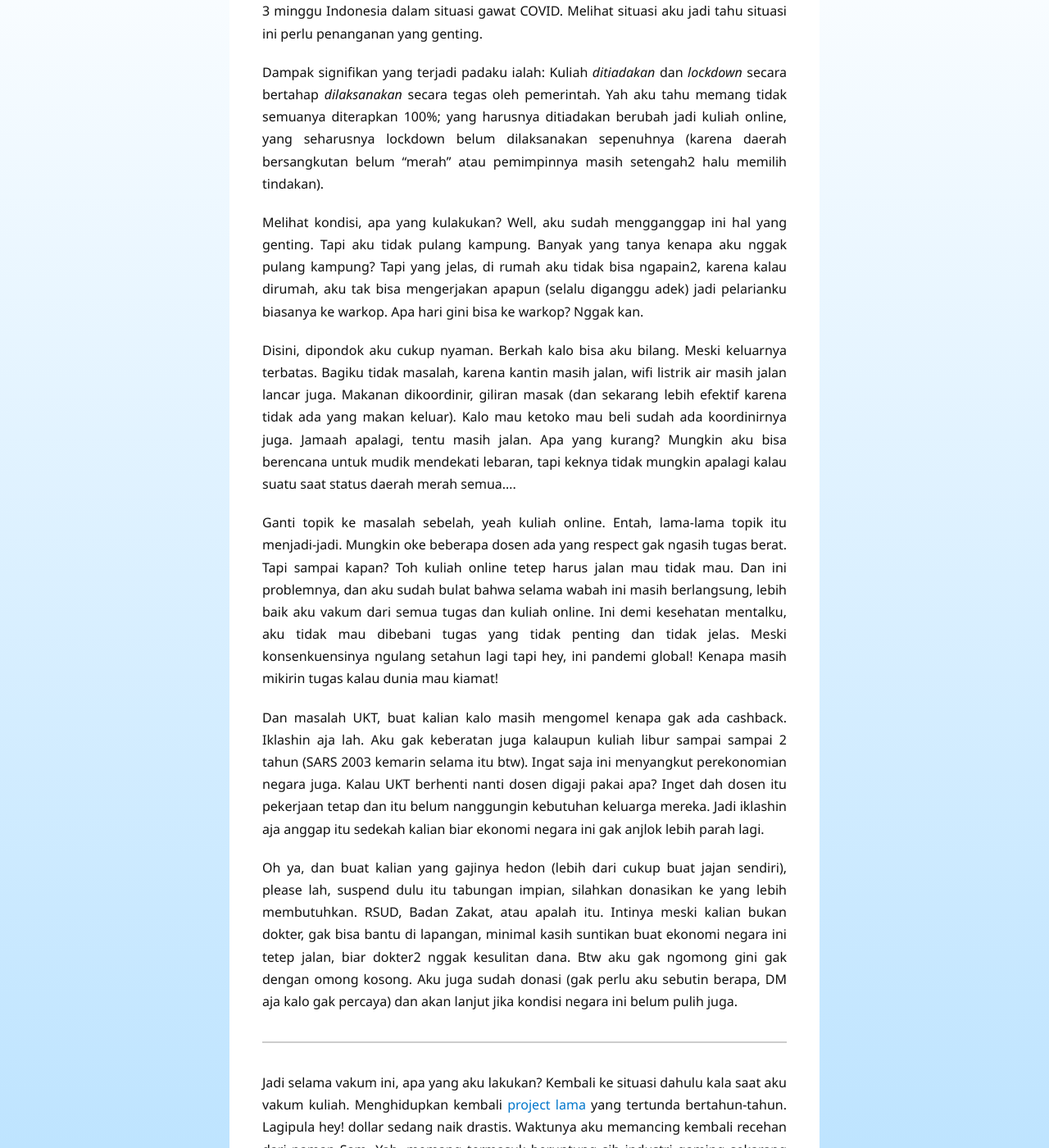
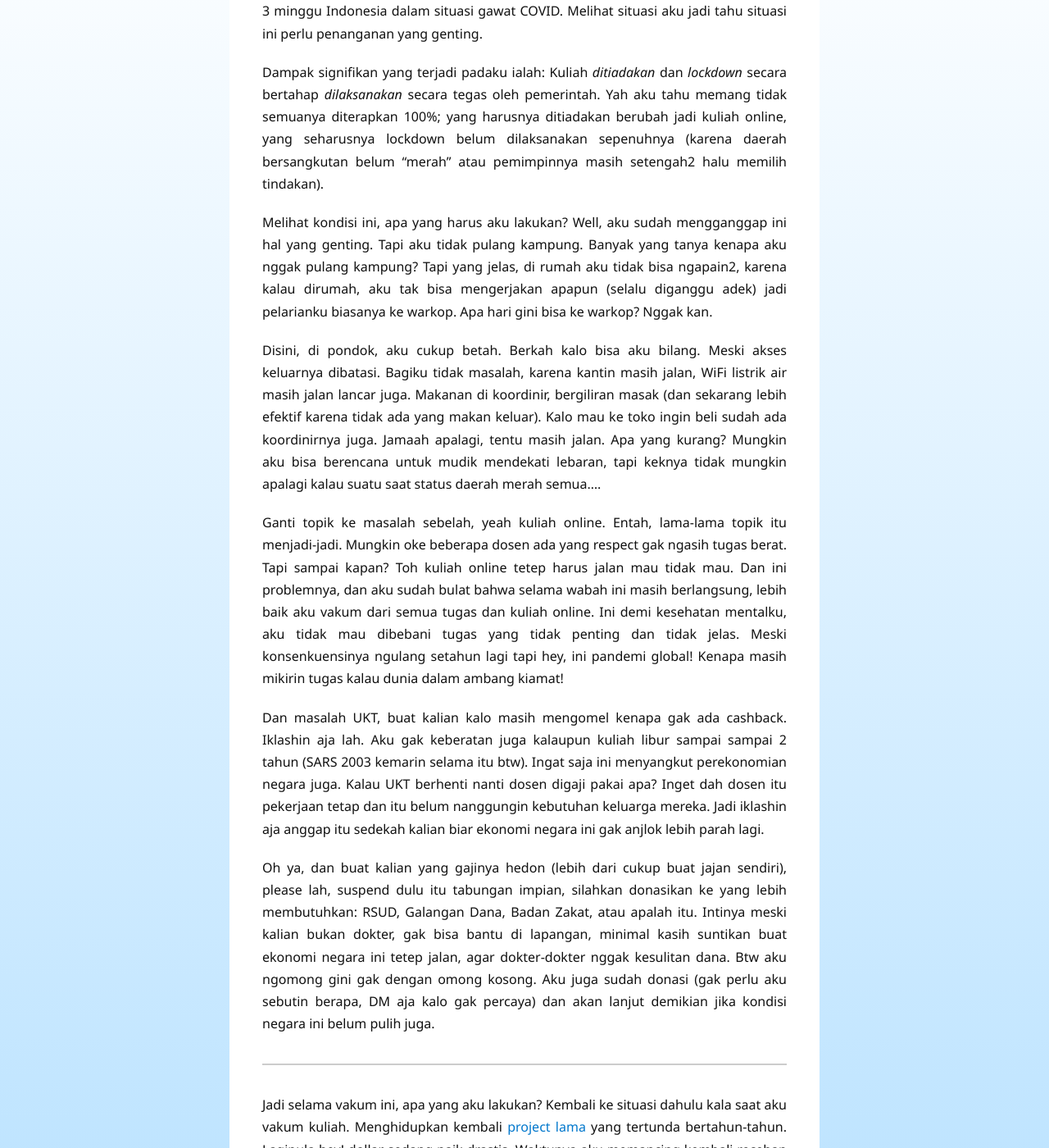
Before and after one commit to wellosoft/memo, a Jekyll site: the page built from _posts/2020-03-29-menanggapi-covid.md, in a window 1280 px wide and 1400 px high, scrolled down 231 px. Shown: the whole window at 82% size. Built offline with Jekyll 4.4.1, drawn with Linux system fonts in a browser that asks for light colours; some of the changed text lies outside the part shown.

Commit message:
Grammar correction

```diff
--- a/_posts/2020-03-29-menanggapi-covid.md
+++ b/_posts/2020-03-29-menanggapi-covid.md
@@ -6,28 +6,28 @@
 
 Dampak signifikan yang terjadi padaku ialah: Kuliah *ditiadakan* dan *lockdown* secara bertahap *dilaksanakan* secara tegas oleh pemerintah. Yah aku tahu memang tidak semuanya diterapkan 100%; yang harusnya ditiadakan berubah jadi kuliah online, yang seharusnya lockdown belum dilaksanakan sepenuhnya (karena daerah bersangkutan belum "merah" atau pemimpinnya masih setengah2 halu memilih tindakan).
 
-Melihat kondisi, apa yang kulakukan? Well, aku sudah mengganggap ini hal yang genting. Tapi aku tidak pulang kampung. Banyak yang tanya kenapa aku nggak pulang kampung? Tapi yang jelas, di rumah aku tidak bisa ngapain2, karena kalau dirumah, aku tak bisa mengerjakan apapun (selalu diganggu adek) jadi pelarianku biasanya ke warkop. Apa hari gini bisa ke warkop? Nggak kan.
+Melihat kondisi ini, apa yang harus aku lakukan? Well, aku sudah mengganggap ini hal yang genting. Tapi aku tidak pulang kampung. Banyak yang tanya kenapa aku nggak pulang kampung? Tapi yang jelas, di rumah aku tidak bisa ngapain2, karena kalau dirumah, aku tak bisa mengerjakan apapun (selalu diganggu adek) jadi pelarianku biasanya ke warkop. Apa hari gini bisa ke warkop? Nggak kan.
 
-Disini, dipondok aku cukup nyaman. Berkah kalo bisa aku bilang. Meski keluarnya terbatas. Bagiku tidak masalah, karena kantin masih jalan, wifi listrik air masih jalan lancar juga. Makanan dikoordinir, giliran masak (dan sekarang lebih efektif karena tidak ada yang makan keluar). Kalo mau ketoko mau beli sudah ada koordinirnya juga. Jamaah apalagi, tentu masih jalan. Apa yang kurang? Mungkin aku bisa berencana untuk mudik mendekati lebaran, tapi keknya tidak mungkin apalagi kalau suatu saat status daerah merah semua....
+Disini, di pondok, aku cukup betah. Berkah kalo bisa aku bilang. Meski akses keluarnya dibatasi. Bagiku tidak masalah, karena kantin masih jalan, WiFi listrik air masih jalan lancar juga. Makanan di koordinir, bergiliran masak (dan sekarang lebih efektif karena tidak ada yang makan keluar). Kalo mau ke toko ingin beli sudah ada koordinirnya juga. Jamaah apalagi, tentu masih jalan. Apa yang kurang? Mungkin aku bisa berencana untuk mudik mendekati lebaran, tapi keknya tidak mungkin apalagi kalau suatu saat status daerah merah semua....
 
-Ganti topik ke masalah sebelah, yeah kuliah online. Entah, lama-lama topik itu menjadi-jadi. Mungkin oke beberapa dosen ada yang respect gak ngasih tugas berat. Tapi sampai kapan? Toh kuliah online tetep harus jalan mau tidak mau. Dan ini problemnya, dan aku sudah bulat bahwa selama wabah ini masih berlangsung, lebih baik aku vakum dari semua tugas dan kuliah online. Ini demi kesehatan mentalku, aku tidak mau dibebani tugas yang tidak penting dan tidak jelas. Meski konsenkuensinya ngulang setahun lagi tapi hey, ini pandemi global! Kenapa masih mikirin tugas kalau dunia mau kiamat!
+Ganti topik ke masalah sebelah, yeah kuliah online. Entah, lama-lama topik itu menjadi-jadi. Mungkin oke beberapa dosen ada yang respect gak ngasih tugas berat. Tapi sampai kapan? Toh kuliah online tetep harus jalan mau tidak mau. Dan ini problemnya, dan aku sudah bulat bahwa selama wabah ini masih berlangsung, lebih baik aku vakum dari semua tugas dan kuliah online. Ini demi kesehatan mentalku, aku tidak mau dibebani tugas yang tidak penting dan tidak jelas. Meski konsenkuensinya ngulang setahun lagi tapi hey, ini pandemi global! Kenapa masih mikirin tugas kalau dunia dalam ambang kiamat!
 
 Dan masalah UKT, buat kalian kalo masih mengomel kenapa gak ada cashback. Iklashin aja lah. Aku gak keberatan juga kalaupun kuliah libur sampai sampai 2 tahun (SARS 2003 kemarin selama itu btw). Ingat saja ini menyangkut perekonomian negara juga. Kalau UKT berhenti nanti dosen digaji pakai apa? Inget dah dosen itu pekerjaan tetap dan itu belum nanggungin kebutuhan keluarga mereka. Jadi iklashin aja anggap itu sedekah kalian biar ekonomi negara ini gak anjlok lebih parah lagi.
 
-Oh ya, dan buat kalian yang gajinya hedon (lebih dari cukup buat jajan sendiri), please lah, suspend dulu itu tabungan impian, silahkan donasikan ke yang lebih membutuhkan. RSUD, Badan Zakat, atau apalah itu. Intinya meski kalian bukan dokter, gak bisa bantu di lapangan, minimal kasih suntikan buat ekonomi negara ini tetep jalan, biar dokter2 nggak kesulitan dana. Btw aku gak ngomong gini gak dengan omong kosong. Aku juga sudah donasi (gak perlu aku sebutin berapa, DM aja kalo gak percaya) dan akan lanjut jika kondisi negara ini belum pulih juga.
+Oh ya, dan buat kalian yang gajinya hedon (lebih dari cukup buat jajan sendiri), please lah, suspend dulu itu tabungan impian, silahkan donasikan ke yang lebih membutuhkan: RSUD, Galangan Dana, Badan Zakat, atau apalah itu. Intinya meski kalian bukan dokter, gak bisa bantu di lapangan, minimal kasih suntikan buat ekonomi negara ini tetep jalan, agar dokter-dokter nggak kesulitan dana. Btw aku ngomong gini gak dengan omong kosong. Aku juga sudah donasi (gak perlu aku sebutin berapa, DM aja kalo gak percaya) dan akan lanjut demikian jika kondisi negara ini belum pulih juga.
 
 ---
 
 Jadi selama vakum ini, apa yang aku lakukan? Kembali ke situasi dahulu kala saat aku vakum kuliah. Menghidupkan kembali [project lama](https://assetstore.unity.com/publishers/11882) yang tertunda bertahun-tahun. Lagipula hey! dollar sedang naik drastis. Waktunya aku memancing kembali recehan dari paman Sam. Yah, memang termasuk beruntung sih industri gaming sekarang malah laris disituasi wabah gini (maka dari itu vakum kuliah masuk akal sekali bagiku).
 
-Bagaimana dengan kalian? Yeah, aku lihat netizen makin aktif saja upload story belakangan ini. Baguslah daripada kalian keluyuran. Tapi dengan berat hati, itu juga menyeretku menjadi tak produktif. Hohohoho, jadi menanggapi wabah ini juga, aku uninstall banyak social media, terutama WhatsApp dan Instagram. *Dont miss me!* Aku masih bisa dijangkau dengan [Telegram](https://t.me/wiiin0de). Dan orang tuaku masih bisa komunikasi pakai telepon biasa. Kau tahu, bagiku perubahan ini membuat jati diriku terasa kembali. Tenang, produktif, tanpa tanggung jawab yang mengekang.
+Bagaimana dengan kalian? Yeah, aku lihat netizen makin aktif saja upload story belakangan ini. Baguslah daripada kalian keluyuran. Tapi dengan berat hati, itu juga menyeretku menjadi tak produktif. *Hohohoho*, jadi menanggapi wabah ini juga, aku *uninstall* banyak social media, terutama WhatsApp dan Instagram. *Dont miss me!* Aku masih bisa dijangkau dengan [Telegram](https://t.me/wiiin0de). Dan orang tuaku masih bisa komunikasi pakai telepon biasa. Kalian tahu, bagiku perubahan ini membuat jati diriku terasa kembali. Tenang, produktif, tanpa tanggung jawab yang mengekang.
 
-Jika ada satu bait pesan untuk kalian menanggapi wabah ini, ialah selalu *positive thinking*. Kau tahu dampak positif dari wabah ini, polusi berkurang dan semacamnya. Kau harus percaya lebih pada itu, jangan sering-sering melirik ke berita negatif, karena itu membuatmu khawatir yang berlebihan. Jika kau penasaran, kau bisa lepas dari handphone, berhenti sejenak dari hingar bingar sosial media minimal 24 jam, kau akan tahu betapa tidak pentingnya berita-berita itu.
+Jika ada satu bait pesan untuk kalian menghadapi wabah ini, ialah selalu *positive thinking*. Kalian tahu dampak positif dari wabah ini, polusi berkurang dan semacamnya. Kalian harus percaya lebih pada itu, jangan sering-sering melirik ke berita negatif, karena itu membuatmu khawatir yang berlebihan. Jika kalian penasaran, kalian bisa lepas dari handphone, berhenti sejenak dari hingar bingar sosial media minimal 24 jam, kalian akan tahu betapa tidak pentingnya berita-berita itu.
 
 Karena yang yang terpenting itu, adalah dirimu. Saat aku vakum dulu, aku bukan siapa-siapa, dan tidak ada siapa-siapa mencari. Dan sekarang, terulang lagi. Kita semua punya banyak waktu luang sekarang. Okelah kita rebahan sejenak. Tapi mau sampai kapan? Akankah waktu luang yang bisa sampai berbulan-bulan ini kau buang sia-sia?
 
 > *When there's no left to care, what will you do?*
 
-Kau punya banyak waktu untuk mencari lebih dalam, siapa dirimu? Seniman? Perancang? Aktor? Kau tidak akan pernah menyukai apapun sebelum menyelam lebih dalam.
+Kau punya banyak waktu untuk mencari lebih dalam, tentang siapa dirimu. Seniman? Perancang? Aktor? Kau tidak akan pernah menyukai apapun sebelum menyelam lebih dalam.
 
 Manfaatkan situasi seperti ini. **Think positive and stay safe**.
```
